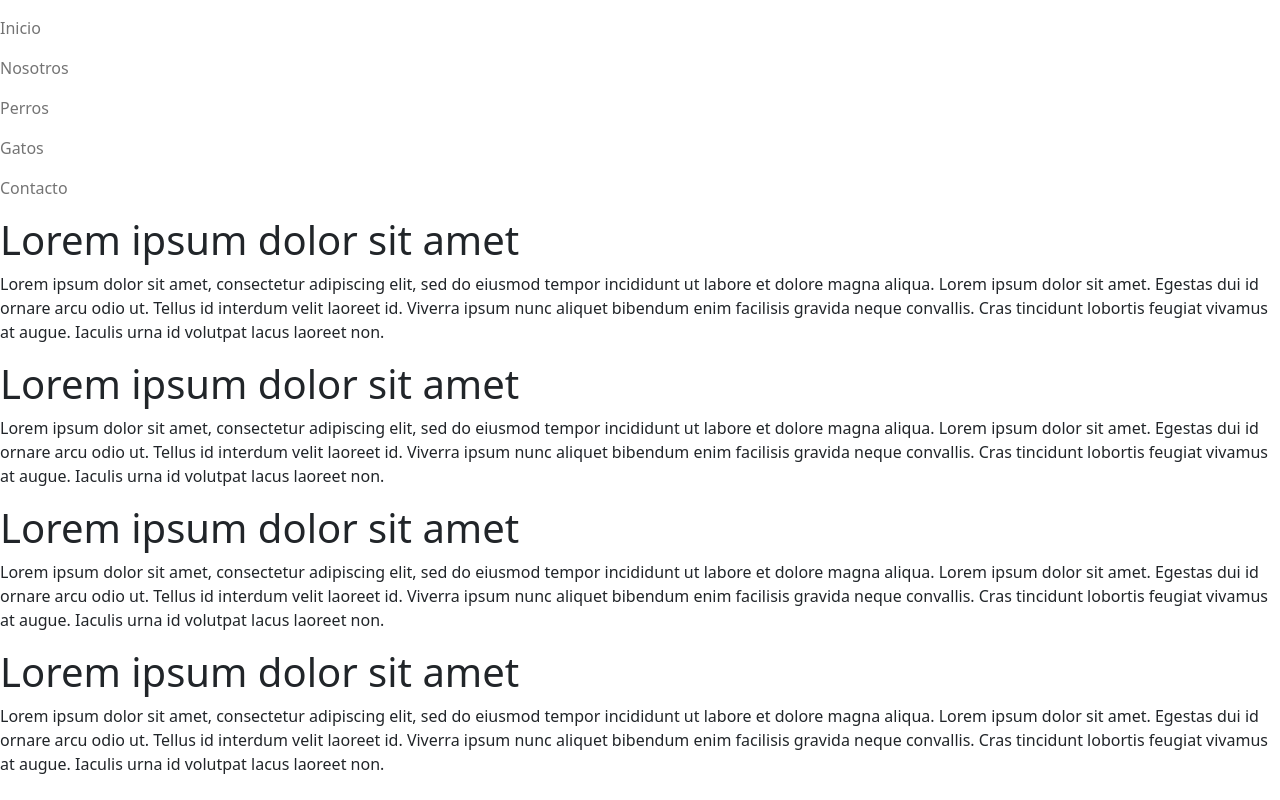
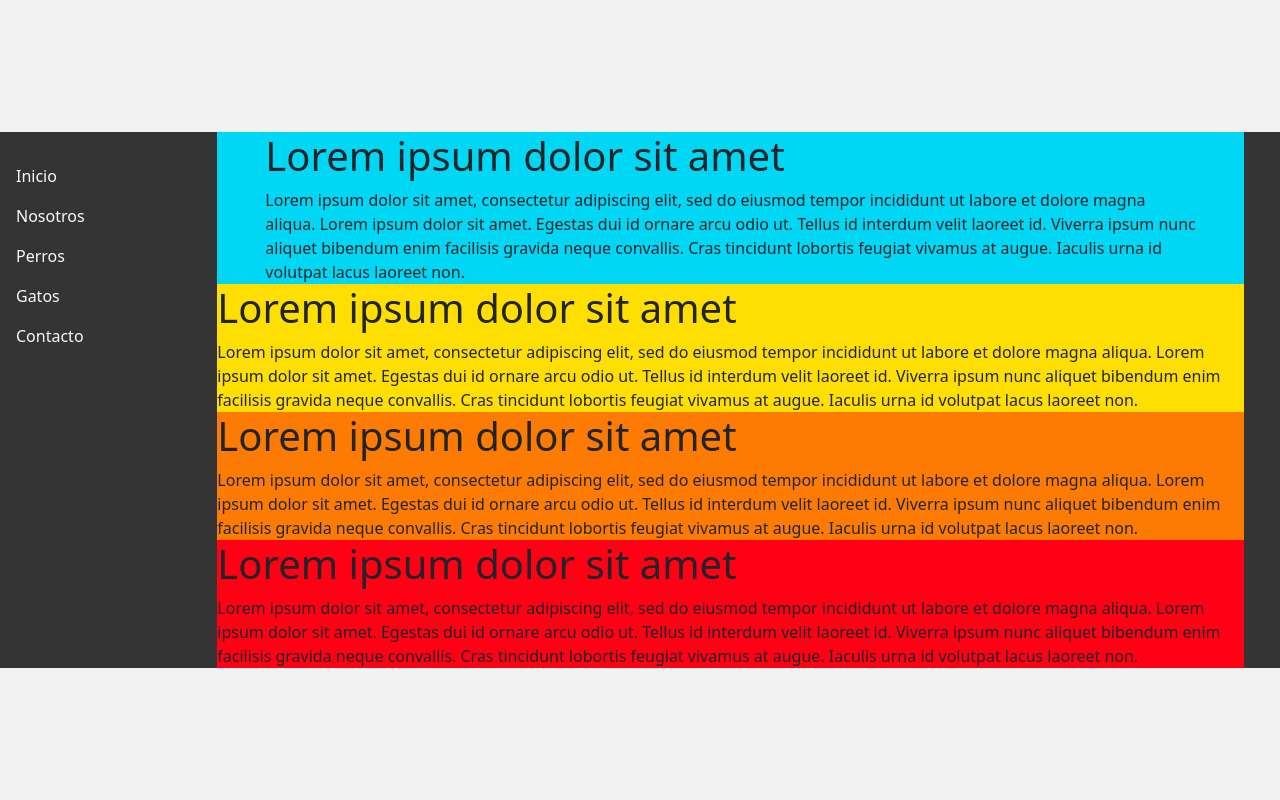
Before and after one commit to Gab-Serrano/ejercicio-css, a website: page index.html in a window 1280 px wide. Drawn offline with nearby package versions, Linux system fonts and the light colour scheme.

Commit message:
"Add diferentials"

```diff
--- a/index.html
+++ b/index.html
@@ -8,11 +8,11 @@
     <link rel="stylesheet" href="style.css" />
   </head>
   <body>
-    <section class="main">
-      <section class="container-main">
+    <section class="main d-flex flex-column  justify-content-center">
+      <div class="main-container row">
         <!-- Barra lateral -->
-        <nav class="navbar">
-          <ul class="navbar-nav">
+        <nav class="col-md-2">
+          <ul class="navbar-nav ps-md-3 pt-md-4 text-light text-center text-md-start">
             <li class="nav-item"><a href="#" class="nav-link">Inicio</a></li>
             <li class="nav-item"><a href="#" class="nav-link">Nosotros</a></li>
             <li class="nav-item"><a href="#" class="nav-link">Perros</a></li>
@@ -21,11 +21,11 @@
           </ul>
         </nav>
         <!-- Secciones -->
-        <section class="container-diferenciales">
+        <section class="col-md-10 pe-md-5">
           <!-- Seccion celeste -->
-          <div class="division-1">
+          <div class="division-1 px-5">
             <h1 class="division-tittle">Lorem ipsum dolor sit amet</h1>
-            <p class="division-text">
+            <p class="division-text m-0">
               Lorem ipsum dolor sit amet, consectetur adipiscing elit, sed do
               eiusmod tempor incididunt ut labore et dolore magna aliqua. Lorem
               ipsum dolor sit amet. Egestas dui id ornare arcu odio ut. Tellus
@@ -38,7 +38,7 @@
           <!-- Seccion amarilla -->
           <div class="division-2">
             <h1 class="division-tittle">Lorem ipsum dolor sit amet</h1>
-            <p class="division-text">
+            <p class="division-text m-0">
               Lorem ipsum dolor sit amet, consectetur adipiscing elit, sed do
               eiusmod tempor incididunt ut labore et dolore magna aliqua. Lorem
               ipsum dolor sit amet. Egestas dui id ornare arcu odio ut. Tellus
@@ -51,7 +51,7 @@
           <!-- Seccion naranja -->
           <div class="division-3">
             <h1 class="division-tittle">Lorem ipsum dolor sit amet</h1>
-            <p class="division-text">
+            <p class="division-text m-0">
               Lorem ipsum dolor sit amet, consectetur adipiscing elit, sed do
               eiusmod tempor incididunt ut labore et dolore magna aliqua. Lorem
               ipsum dolor sit amet. Egestas dui id ornare arcu odio ut. Tellus
@@ -64,7 +64,7 @@
           <!-- Seccion roja -->
           <div class="division-4">
             <h1 class="division-tittle">Lorem ipsum dolor sit amet</h1>
-            <p class="division-text">
+            <p class="division-text m-0">
               Lorem ipsum dolor sit amet, consectetur adipiscing elit, sed do
               eiusmod tempor incididunt ut labore et dolore magna aliqua. Lorem
               ipsum dolor sit amet. Egestas dui id ornare arcu odio ut. Tellus
@@ -75,8 +75,9 @@
             </p>
           </div>
         </section>
-      </section>
+      </div>
     </section>
+
     <script src="node_modules/@popperjs/core/dist/umd/popper.min.js"></script>
     <script src="node_modules/bootstrap/dist/js/bootstrap.min.js"></script>
   </body>
--- a/style.scss
+++ b/style.scss
@@ -8,3 +8,31 @@
     --div-3-bg-color: #fd7b03;
     --div-4-bg-color: #ff0014;
   }
+
+  body {
+    background-color: var(--body-color);
+  }
+
+  .main{
+    height: 100vh;
+  }
+
+  .main-container {
+    background-color: var(--main-bg-color);
+  }
+
+  .division-1 {
+    background-color: var(--div-1-bg-color);
+  }
+
+  .division-2 {
+    background-color: var(--div-2-bg-color);
+  }
+
+  .division-3 {
+    background-color: var(--div-3-bg-color);
+  }
+
+  .division-4 {
+    background-color: var(--div-4-bg-color);
+  }
```
Also changed, not shown: style.css.
